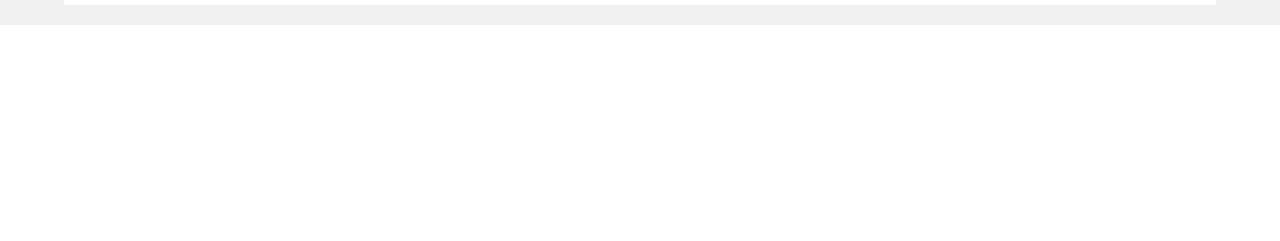
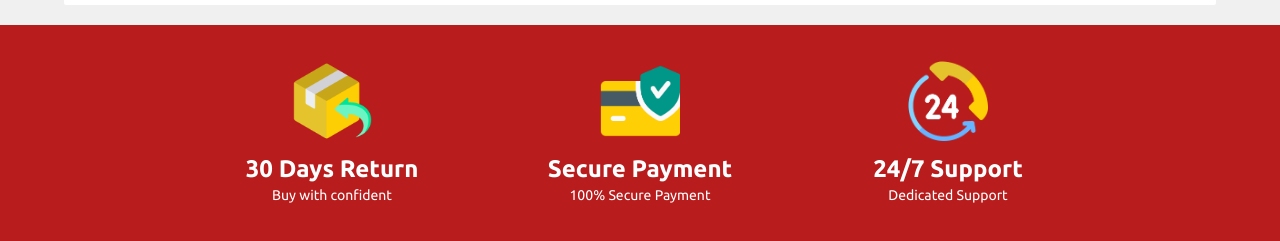
Before and after one commit to ma-foyez/eclipse, a website: page public/index.html in a window 1280 px wide. Shown: the part 1679-1920 px from the top of the page. Before the commit the page ends 1704 px from the top, so only its background shows below. Drawn offline with Linux system fonts and the light colour scheme.

Commit message:
Company policy section complete

```diff
--- a/public/index.html
+++ b/public/index.html
@@ -945,37 +945,44 @@
             <div
                class="mt-5 grid gap-5 flex-wrap items-center grid-cols-2 sm:grid-cols-3 xl:grid-cols-7 bg-white rounded-sm py-2">
                <div class="p-3 relative">
-                  <a href="/public/index.html" class="sl-animated hover:-translate-y-2">
+                  <a href="/public/index.html"
+                     class="sl-animated hover:-translate-y-2">
                      <img src="./assets/images/image 12.png" alt="Dealer logo">
                   </a>
                </div>
                <div class="p-3 relative">
-                  <a href="/public/index.html" class="sl-animated hover:-translate-y-2">
+                  <a href="/public/index.html"
+                     class="sl-animated hover:-translate-y-2">
                      <img src="./assets/images/image 13.png" alt="Dealer logo">
                   </a>
                </div>
                <div class="p-3 relative">
-                  <a href="/public/index.html" class="sl-animated hover:-translate-y-2">
+                  <a href="/public/index.html"
+                     class="sl-animated hover:-translate-y-2">
                      <img src="./assets/images/image 14.png" alt="Dealer logo">
                   </a>
                </div>
                <div class="p-3 relative">
-                  <a href="/public/index.html" class="sl-animated hover:-translate-y-2">
+                  <a href="/public/index.html"
+                     class="sl-animated hover:-translate-y-2">
                      <img src="./assets/images/image 15.png" alt="Dealer logo">
                   </a>
                </div>
                <div class="p-3 relative">
-                  <a href="/public/index.html" class="sl-animated hover:-translate-y-2">
+                  <a href="/public/index.html"
+                     class="sl-animated hover:-translate-y-2">
                      <img src="./assets/images/Frame 29.png" alt="Dealer logo">
                   </a>
                </div>
                <div class="p-3 relative">
-                  <a href="/public/index.html" class="sl-animated hover:-translate-y-2">
+                  <a href="/public/index.html"
+                     class="sl-animated hover:-translate-y-2">
                      <img src="./assets/images/Frame 30.png" alt="Dealer logo">
                   </a>
                </div>
                <div class="p-3 relative">
-                  <a href="/public/index.html" class="sl-animated hover:-translate-y-2">
+                  <a href="/public/index.html"
+                     class="sl-animated hover:-translate-y-2">
                      <img src="./assets/images/image 17.png" alt="Dealer logo">
                   </a>
                </div>
@@ -983,6 +990,37 @@
          </section>
          <!-- DEALER SECTION CLOSE -->
 
+         <!-- COMPANY POLICY START -->
+         <section class="bg-red-700 text-white">
+            <div class="sl-container py-4 md:py-6">
+               <div class="flex flex-wrap justify-center items-center gap-5">
+                  <div class="basis-3/12 p-3 flex flex-col items-center">
+                     <img src="./assets/images/svgexport-21 (7) 1.png"
+                        alt="Return Policy" class="w-20">
+                     <h3 class="text-base md:text-2xl font-semibold mt-3">30
+                        Days Return</h3>
+                     <p class="text-xs md:text-sm">Buy with confident</p>
+                  </div>
+
+                  <div class="basis-3/12 p-3 flex flex-col items-center">
+                     <img src="./assets/images/svgexport-17 (41) 1.png"
+                        alt="Return Policy" class="w-20">
+                     <h3 class="text-base md:text-2xl font-semibold mt-3">Secure
+                        Payment</h3>
+                     <p class="text-xs md:text-sm">100% Secure Payment</p>
+                  </div>
+                  <div class="basis-3/12 p-3 flex flex-col items-center">
+                     <img src="./assets/images/svgexport-17 (42) 1.png"
+                        alt="Return Policy" class="w-20">
+                     <h3 class="text-base md:text-2xl font-semibold mt-3">24/7
+                        Support</h3>
+                     <p class="text-xs md:text-sm">Dedicated Support</p>
+                  </div>
+               </div>
+            </div>
+         </section>
+         <!-- COMPANY POLICY CLOSE -->
+
       </main>
       <!-- Main Section Close  -->
       <!-- Footer Section  -->
```
Also changed, not shown: public/css/style.css.
